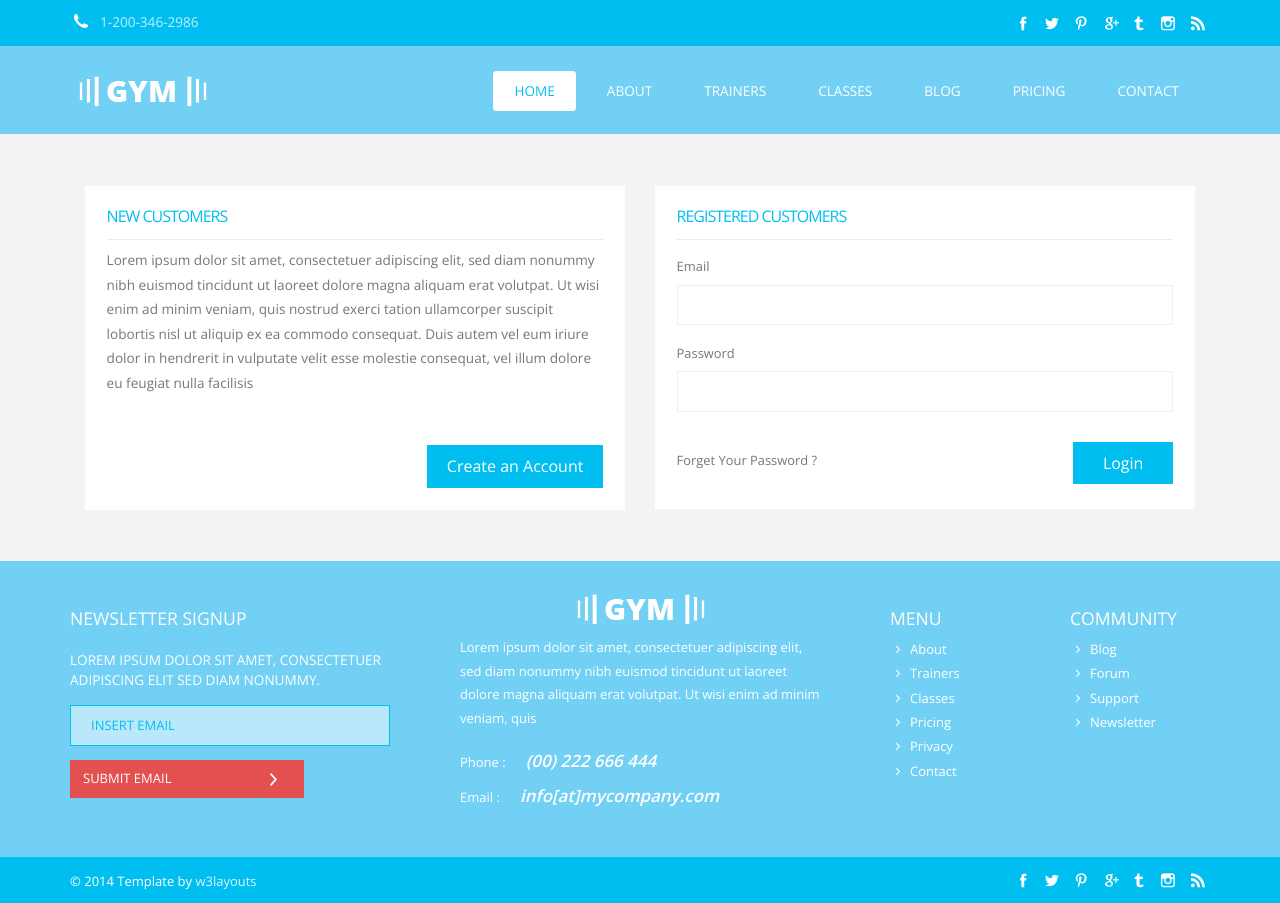
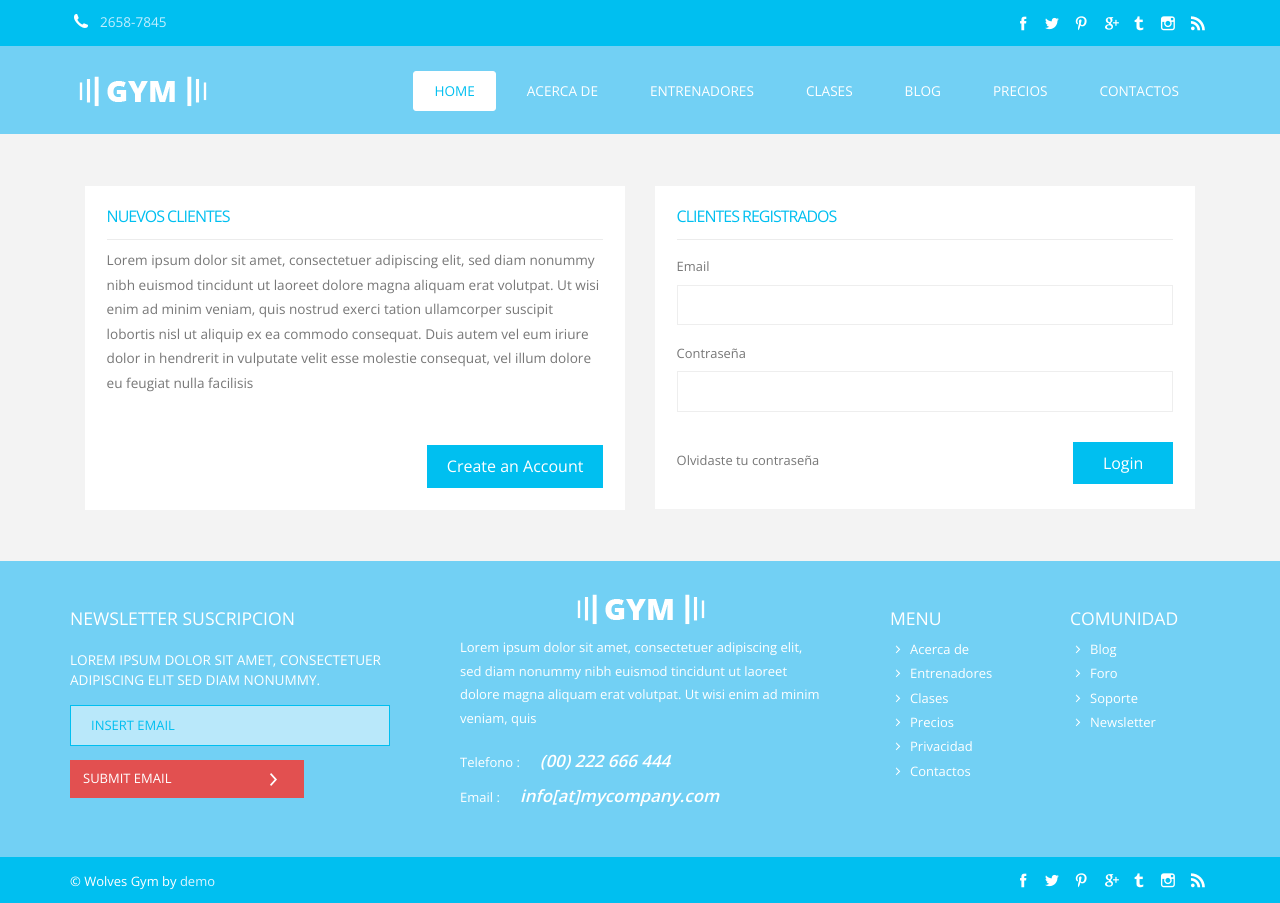
Before and after one commit to WolfgangAli/Demo, a plain HTML site: page login.html in a window 1280 px wide. Drawn offline with nearby package versions, Linux system fonts and the light colour scheme.

Commit message:
Edit some text in login.html

```diff
--- a/login.html
+++ b/login.html
@@ -7,7 +7,7 @@ License URL: http://creativecommons.org/licenses/by/3.0/
 <!DOCTYPE HTML>
 <html>
 <head>
-<title>Free Gym Website Template | Login :: w3layouts</title>
+<title>Wolves | Login</title>
 <link href="css/bootstrap.css" rel='stylesheet' type='text/css' />
 <link href="css/style.css" rel='stylesheet' type='text/css' />
 <meta name="viewport" content="width=device-width, initial-scale=1, maximum-scale=1">
@@ -22,7 +22,7 @@ License URL: http://creativecommons.org/licenses/by/3.0/
     <div class="header-bottom">
 		 <div class="container">
 			<div class="header-bottom_left">
-				<i class="phone"> </i><span>1-200-346-2986</span>
+				<i class="phone"> </i><span>2658-7845</span>
 			</div>
 			<div class="social">
 			   <ul>
@@ -48,12 +48,12 @@ License URL: http://creativecommons.org/licenses/by/3.0/
 		   <a class="toggleMenu" href="#">Menu</a>
 			 <ul class="nav">
 			   <li class="active"><a href="index.html">Home</a></li>
-			   <li><a href="about.html">About</a></li>
-			   <li><a href="trainers.html">Trainers</a></li>
-			   <li><a href="classes.html">Classes</a></li>
+			   <li><a href="about.html">Acerca de</a></li>
+			   <li><a href="trainers.html">Entrenadores</a></li>
+			   <li><a href="classes.html">Clases</a></li>
 			   <li><a href="blog.html">Blog</a></li>
-			   <li><a href="pricing.html">Pricing</a></li>
-			   <li><a href="contact.html">Contact</a></li>
+			   <li><a href="pricing.html">Precios</a></li>
+			   <li><a href="contact.html">Contactos</a></li>
 			 </ul>
 			  <script type="text/javascript" src="js/nav.js"></script>
 		  </div><!-- end h_menu4 -->
@@ -66,7 +66,7 @@ License URL: http://creativecommons.org/licenses/by/3.0/
           	<div class="container">
 			  <div class="col-md-6">
 				 <div class="login-page">
-					<h4 class="title">New Customers</h4>
+					<h4 class="title">Nuevos clientes</h4>
 					<p>Lorem ipsum dolor sit amet, consectetuer adipiscing elit, sed diam nonummy nibh euismod tincidunt ut laoreet dolore magna aliquam erat volutpat. Ut wisi enim ad minim veniam, quis nostrud exerci tation ullamcorper suscipit lobortis nisl ut aliquip ex ea commodo consequat. Duis autem vel eum iriure dolor in hendrerit in vulputate velit esse molestie consequat, vel illum dolore eu feugiat nulla facilisis</p>
 					<div class="button1">
 					   <a href="register.html"><input type="submit" name="Submit" value="Create an Account"></a>
@@ -77,7 +77,7 @@ License URL: http://creativecommons.org/licenses/by/3.0/
 				<div class="col-md-6">
 				 <div class="login-page">
 				  <div class="login-title">
-	           		<h4 class="title">Registered Customers</h4>
+	           		<h4 class="title">Clientes registrados</h4>
 					<div id="loginbox" class="loginbox">
 						<form action="" method="post" name="login" id="login-form">
 						  <fieldset class="input">
@@ -86,12 +86,12 @@ License URL: http://creativecommons.org/licenses/by/3.0/
 						      <input id="modlgn_username" type="text" name="email" class="inputbox" size="18" autocomplete="off">
 						    </p>
 						    <p id="login-form-password">
-						      <label for="modlgn_passwd">Password</label>
+						      <label for="modlgn_passwd">Contraseña</label>
 						      <input id="modlgn_passwd" type="password" name="password" class="inputbox" size="18" autocomplete="off">
 						    </p>
 						    <div class="remember">
 							    <p id="login-form-remember">
-							      <label for="modlgn_remember"><a href="#">Forget Your Password ? </a></label>
+							      <label for="modlgn_remember"><a href="#">Olvidaste tu contraseña </a></label>
 							   </p>
 							    <input type="submit" name="Submit" class="button" value="Login"><div class="clear"></div>
 							 </div>
@@ -109,7 +109,7 @@ License URL: http://creativecommons.org/licenses/by/3.0/
 		   <div class="container">
 		 	 <div class="row section group">
 				<div class="col-md-4">
-				   <h4 class="m_7">Newsletter Signup</h4>
+				   <h4 class="m_7">Newsletter suscripcion</h4>
 				   <p class="m_8">Lorem ipsum dolor sit amet, consectetuer adipiscing elit sed diam nonummy.</p>
 				      <form class="subscribe">
 			             <input type="text" value="Insert Email" onfocus="this.value = '';" onblur="if (this.value == '') {this.value = 'Insert Email';}">
@@ -123,24 +123,24 @@ License URL: http://creativecommons.org/licenses/by/3.0/
 						<img src="images/logo.png" alt=""/>
 					</div>
 					<p class="m_9">Lorem ipsum dolor sit amet, consectetuer adipiscing elit, sed diam nonummy nibh euismod tincidunt ut laoreet dolore magna aliquam erat volutpat. Ut wisi enim ad minim veniam, quis</p>
-					<p class="address">Phone : &nbsp;&nbsp;&nbsp;&nbsp;&nbsp;<span class="m_10">(00) 222 666 444</span></p>
+					<p class="address">Telefono : &nbsp;&nbsp;&nbsp;&nbsp;&nbsp;<span class="m_10">(00) 222 666 444</span></p>
 					<p class="address">Email : &nbsp;&nbsp;&nbsp;&nbsp;&nbsp;<span class="m_10">info[at]mycompany.com</span></p>
 				</div>
 				<div class="col-md-4">
 					<ul class="list">
 						<h4 class="m_7">Menu</h4>
-						<li><a href="#">About</a></li>
-						<li><a href="#">Trainers</a></li>
-						<li><a href="#">Classes</a></li>
-						<li><a href="#">Pricing</a></li>
-						<li><a href="#">Privacy</a></li>
-						<li><a href="#">Contact</a></li>
+						<li><a href="#">Acerca de</a></li>
+						<li><a href="#">Entrenadores</a></li>
+						<li><a href="#">Clases</a></li>
+						<li><a href="#">Precios</a></li>
+						<li><a href="#">Privacidad</a></li>
+						<li><a href="#">Contactos</a></li>
 					</ul>
 					<ul class="list1">
-						<h4 class="m_7">Community</h4>
+						<h4 class="m_7">Comunidad</h4>
 						<li><a href="#">Blog</a></li>
-						<li><a href="#">Forum</a></li>
-						<li><a href="#">Support</a></li>
+						<li><a href="#">Foro</a></li>
+						<li><a href="#">Soporte</a></li>
 						<li><a href="#">Newsletter</a></li>
 					</ul>
 				</div>
@@ -151,7 +151,7 @@ License URL: http://creativecommons.org/licenses/by/3.0/
 		 <div class="copyright">
 		  <div class="container">
 		    <div class="copy">
-		        <p>© 2014 Template by <a href="http://w3layouts.com" target="_blank"> w3layouts</a></p>
+		        <p>© Wolves Gym by <a href="http://w3layouts.com" target="_blank"> demo</a></p>
 		    </div>
 		    <div class="social">
 			   <ul>
```
